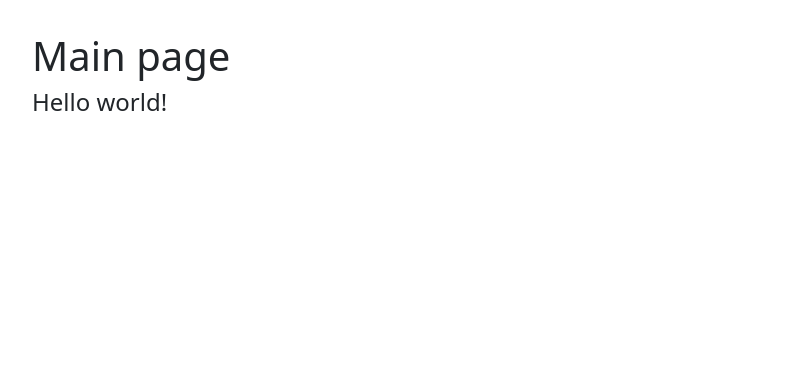
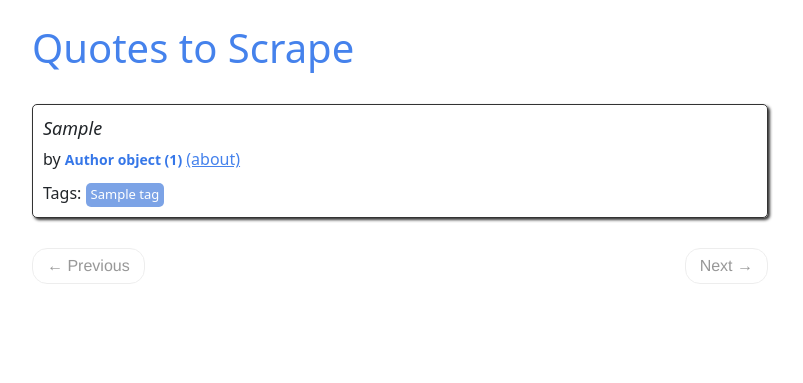
Before and after one commit to Demetryj/python-web, a Django app: page / in a window 1280 px wide. Shown: the top 383 px of the page, without its empty margins (50-853 px from the left). Run offline with Django 5.2, Linux system fonts and the light colour scheme; tables that the repository leaves empty hold one stand-in row (values such as "Sample post").

Commit message:
add processing and output of quotes to the main page and pagination

```diff
--- a/pw-10/config/settings.py
+++ b/pw-10/config/settings.py
@@ -119,4 +119,4 @@ USE_TZ = True
 # Static files (CSS, JavaScript, Images)
 # https://docs.djangoproject.com/en/6.0/howto/static-files/
 
-STATIC_URL = "static/"
+STATIC_URL = "/static/"
--- a/pw-10/config/urls.py
+++ b/pw-10/config/urls.py
@@ -21,4 +21,4 @@ from django.urls import path, include
 urlpatterns = [
     path("admin/", admin.site.urls),
     path("", include("quotes_app.urls"))
-]
+    ]
--- a/pw-10/quotes_app/models.py
+++ b/pw-10/quotes_app/models.py
@@ -7,8 +7,8 @@ class Author(models.Model):
     born_location = models.CharField(max_length=300)
     description = models.TextField()
 
-    def __str__(self):
-        return f"{self.fullname}"
+    # def __str__(self):
+    #     return f"{self.fullname}"
 
 
 class Tag(models.Model):
@@ -23,8 +23,8 @@ class Quote(models.Model):
     tags = models.ManyToManyField(Tag, blank=True, related_name="quotes")
     quote = models.TextField(unique=True)
 
-    def __str__(self):
-        return self.quote[:60]
+    # def __str__(self):
+    #     return self.quote[:60]
 
 
 # Because of the ManyToManyField between Quote and Tag, Django automatically
--- /dev/null
+++ b/pw-10/quotes_app/static/quotes_app/style.css
@@ -0,0 +1,94 @@
+* {
+  box-sizing: border-box;
+}
+
+.quote {
+  padding: 10px;
+  margin-bottom: 30px;
+  border: 1px solid #333333;
+  border-radius: 5px;
+  box-shadow: 2px 2px 3px #333333;
+}
+
+.quote span.text {
+  display: block;
+  margin-bottom: 5px;
+  font-size: large;
+  font-style: italic;
+}
+
+.quote small.author {
+  font-weight: bold;
+  color: #3677e8;
+}
+
+.quote .tags {
+  margin-top: 10px;
+}
+
+.tag {
+  display: inline-flex;
+  align-items: center;
+  justify-content: center;
+  padding: 2px 5px;
+  border-radius: 5px;
+  color: white;
+  font-size: small;
+  background-color: #7ca3e6;
+  text-decoration: none;
+  --bs-gutter-x: 1.5rem;
+  --bs-gutter-y: 0;
+}
+
+ul.pager {
+  display: flex;
+  align-items: center;
+  justify-content: space-between;
+  margin-bottom: 100px;
+}
+.pager li {
+  display: inline;
+}
+
+.pager {
+  font-family: "Raleway", "Helvetica Neue", Helvetica, Arial, sans-serif;
+}
+.pager {
+  padding-left: 0;
+  margin: 22px 0;
+  margin-bottom: 22px;
+  list-style: none;
+  text-align: center;
+}
+
+.pager li > a,
+.pager li > span {
+  display: inline-block;
+  padding: 5px 14px;
+  background-color: #ffffff;
+  border: 1px solid #dddddd;
+  border-radius: 15px;
+}
+.pager a {
+  color: #333333;
+}
+a {
+  color: #4582ec;
+  text-decoration: none;
+}
+
+.pager li > a:not(.disabled):hover {
+  background-color: #7ca3e6;
+}
+
+.disabled {
+  opacity: 0.5;
+  cursor: not-allowed;
+}
+
+.about {
+  text-decoration: underline;
+}
+.about:hover {
+  color: blue;
+}
--- a/pw-10/quotes_app/templates/quotes_app/base.html
+++ b/pw-10/quotes_app/templates/quotes_app/base.html
@@ -11,7 +11,7 @@
       crossorigin="anonymous"
     />
     {% load static %}
-    <link rel="stylesheet" href="{% static 'quotes_app/main.css'%}" />
+    <link rel="stylesheet" href="{% static 'quotes_app/style.css' %}" />
     <script
       src="https://cdn.jsdelivr.net/npm/bootstrap@5.3.2/dist/js/bootstrap.bundle.min.js"
       integrity="sha384-C6RzsynM9kWDrMNeT87bh95OGNyZPhcTNXj1NW7RuBCsyN/o0jlpcV8Qyq46cDfL"
@@ -19,8 +19,12 @@
     ></script>
   </head>
   <body>
-    <header class="py-3">
-      <div class="container"></div>
+    <header class="py-4">
+      <div class="container">
+        <h1>
+          <a href="/" style="text-decoration: none">Quotes to Scrape</a>
+        </h1>
+      </div>
     </header>
 
     <div class="container">{% block content %} {% endblock %}</div>
--- a/pw-10/quotes_app/templates/quotes_app/main.html
+++ b/pw-10/quotes_app/templates/quotes_app/main.html
@@ -1,8 +1,107 @@
 {% extends 'quotes_app/base.html' %} {% block content %}
 
-<div>
-  <h1>Main page</h1>
-  <h4>{{msg}}</h4>
+<div class="row">
+  {% if page_obj %}
+
+  <div class="col-md-8">
+    {% for item in page_obj %}
+
+    <div class="quote" itemscope="" itemtype="http://schema.org/CreativeWork">
+      <span class="text" itemprop="text"> {{ item.quote }}</span>
+      <span
+        >by
+        <small class="author" itemprop="author">{{ item.author }}</small>
+        <a class="about" href="/author/{{ item.author.id }}">(about)</a>
+      </span>
+
+      {% if item.tags %}
+      <div class="tags">
+        Tags:
+        <meta
+          class="keywords"
+          itemprop="keywords"
+          content="change,deep-thoughts,thinking,world"
+        />
+
+        {% for tag in item.tags.all %}
+        <a class="tag" href="#">{{ tag }}</a>
+        {% endfor %}
+      </div>
+      {% endif %}
+    </div>
+    {% endfor %}
+
+    <ul class="pager">
+      <li class="previous">
+        <a
+          href="{% if page_obj.has_previous %}?page={{ page_obj.previous_page_number }}{% else %}#{% endif %}"
+          class="{% if not page_obj.has_previous %} disabled {% endif %}"
+          ><span aria-hidden="true">&larr;</span> Previous</a
+        >
+      </li>
+
+      <li class="next">
+        <a
+          href="{% if page_obj.has_next %}?page={{ page_obj.next_page_number }}{% else %}#{% endif %}"
+          class="{% if not page_obj.has_next %} disabled {% endif %}"
+          >Next <span aria-hidden="true">&rarr;</span></a
+        >
+      </li>
+    </ul>
+  </div>
+
+  {% else %}
+  <p>No quote yet.</p>
+
+  {% endif %} {% comment %}
+  <div class="col-md-4 tags-box">
+    <h2>Top Ten tags</h2>
+
+    <span class="tag-item">
+      <a class="tag" style="font-size: 28px" href="/tag/love/">love</a>
+    </span>
+
+    <span class="tag-item">
+      <a class="tag" style="font-size: 26px" href="/tag/inspirational/"
+        >inspirational</a
+      >
+    </span>
+
+    <span class="tag-item">
+      <a class="tag" style="font-size: 26px" href="/tag/life/">life</a>
+    </span>
+
+    <span class="tag-item">
+      <a class="tag" style="font-size: 24px" href="/tag/humor/">humor</a>
+    </span>
+
+    <span class="tag-item">
+      <a class="tag" style="font-size: 22px" href="/tag/books/">books</a>
+    </span>
+
+    <span class="tag-item">
+      <a class="tag" style="font-size: 14px" href="/tag/reading/">reading</a>
+    </span>
+
+    <span class="tag-item">
+      <a class="tag" style="font-size: 10px" href="/tag/friendship/"
+        >friendship</a
+      >
+    </span>
+
+    <span class="tag-item">
+      <a class="tag" style="font-size: 8px" href="/tag/friends/">friends</a>
+    </span>
+
+    <span class="tag-item">
+      <a class="tag" style="font-size: 8px" href="/tag/truth/">truth</a>
+    </span>
+
+    <span class="tag-item">
+      <a class="tag" style="font-size: 6px" href="/tag/simile/">simile</a>
+    </span>
+  </div>
+  {% endcomment %}
 </div>
 
 {% endblock %}
--- a/pw-10/quotes_app/urls.py
+++ b/pw-10/quotes_app/urls.py
@@ -1,8 +1,8 @@
 from django.urls import path
 from . import views
 
-app_name = 'quotes_app'
+app_name = "quotes_app"
 
 urlpatterns = [
-    path('', views.main, name='main'),
+    path("", views.main, name="main"),
 ]
--- a/pw-10/quotes_app/views.py
+++ b/pw-10/quotes_app/views.py
@@ -1,7 +1,16 @@
+from django.core.paginator import Paginator
 from django.shortcuts import render
 
-app_name = ""
+from .models import Quote
+
+PER_PAGE = 10
+
 
 # Create your views here.
 def main(request):
-    return render(request, 'quotes_app/main.html', context={"msg": "Hello world!"})
+    quote_list = Quote.objects.all().order_by("id")
+    paginator = Paginator(quote_list, PER_PAGE)  # Show PER_PAGE contacts per page.
+
+    page_number = request.GET.get("page")
+    page_obj = paginator.get_page(page_number)
+    return render(request, "quotes_app/main.html", {"page_obj": page_obj})
```
Also changed, not shown: pw-10/quotes_app/static/main.css (deleted).
